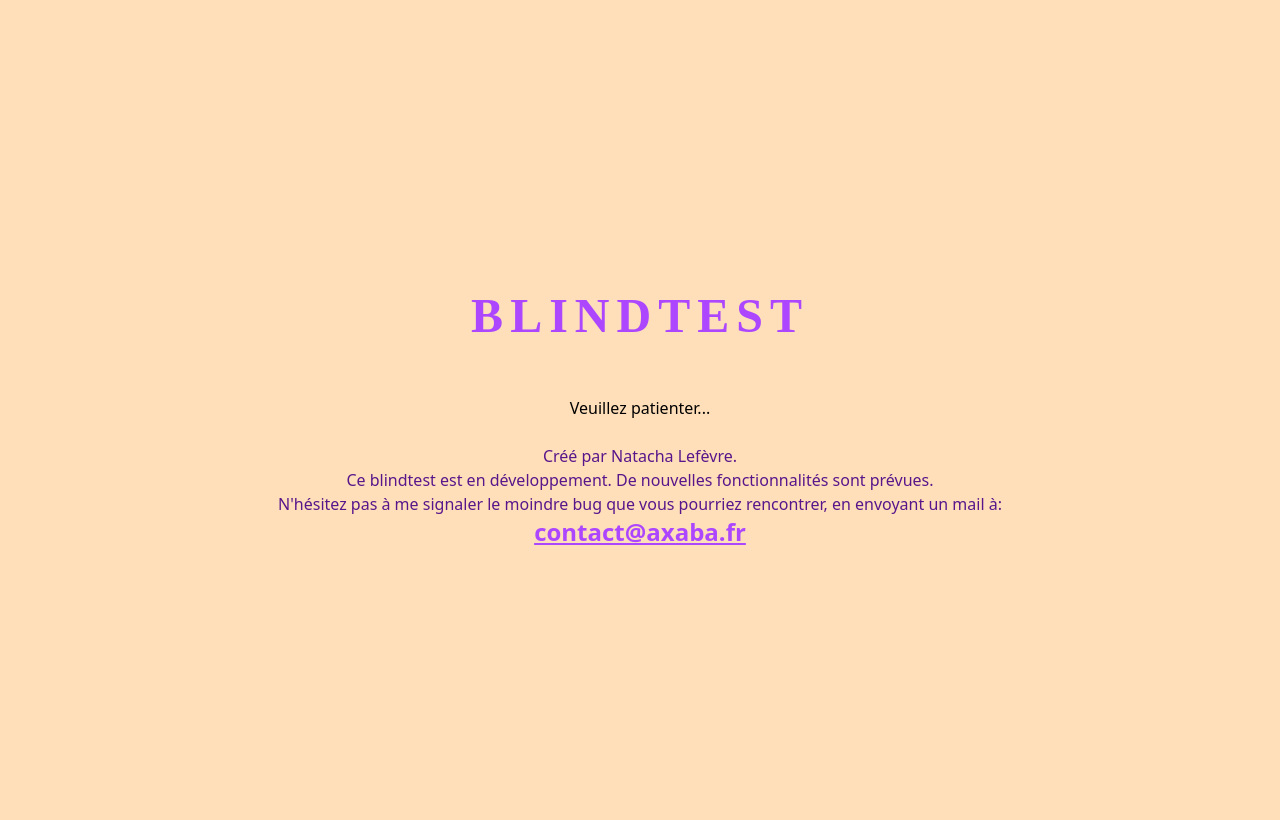
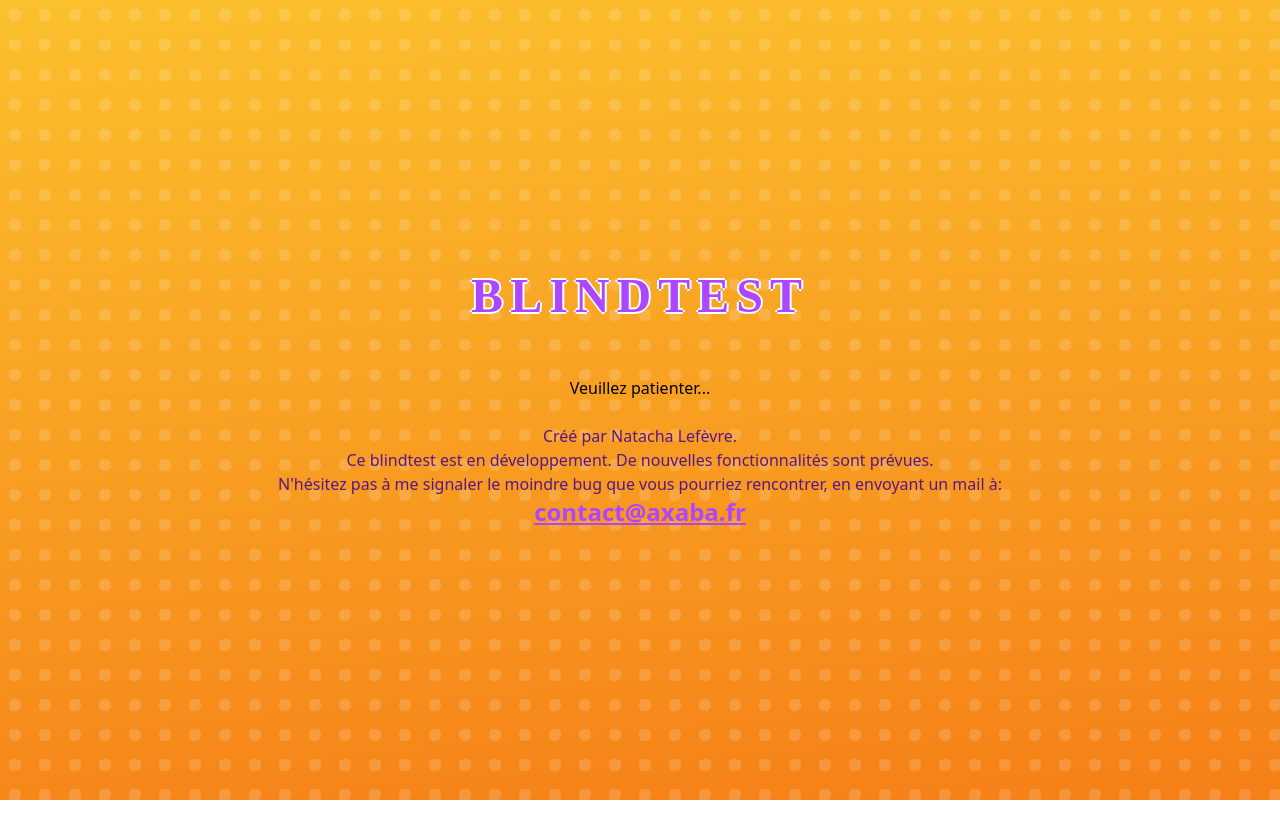
Before and after one commit to NatachaLefevre/Blindtest, a React (Vite) app in the folder frontend/: page / in a window 1280 px wide. Built offline with nearby package versions, Linux system fonts and the light colour scheme; no server answers; the database is empty.

Commit message:
feat: Background tramé

```diff
--- a/frontend/src/App.tsx
+++ b/frontend/src/App.tsx
@@ -4,13 +4,13 @@ import './styles/App.css'
 
 export default function App() {
   return (
-    <div className="min-h-screen flex flex-col items-center justify-center mt-5 gap-6 ">
-      <h1 className="text-5xl text-purple-500 font-bold text-center">
+    <div className="min-h-screen flex flex-col items-center justify-center gap-6 ">
+      <h1 className="text-5xl text-purple-500 font-bold text-center font-outline-2">
         BLINDTEST
       </h1>
 
       <Blindtest />
-      <p className="text-1xl text-purple-900 text-center">Créé par Natacha Lefèvre.<br/>
+      <footer className="text-1xl text-purple-900 text-center">Créé par Natacha Lefèvre.<br/>
       Ce blindtest est en développement. De nouvelles fonctionnalités sont prévues.<br />
         N'hésitez pas à me signaler le moindre bug que vous pourriez rencontrer, en envoyant un mail à: <br />
         <a
@@ -18,7 +18,7 @@ export default function App() {
           className="text-2xl text-purple-500 font-bold underline hover:text-purple-700">
           contact@axaba.fr
         </a>
-      </p>
+      </footer>
 
     </div>
   );
--- a/frontend/src/components/Blindtest.tsx
+++ b/frontend/src/components/Blindtest.tsx
@@ -236,7 +236,7 @@ export default function Blindtest() {
   }
 
   return (
-    <div className="flex flex-col items-center p-5 space-y-10 bg-white rounded-lg shadow w-full max-w-3xl mx-auto mt-0">
+    <div className="flex flex-col items-center pt-5 pb-5 p-10 space-y-10 bg-white rounded-lg shadow w-full max-w-3xl mx-auto mt-0">
 
       {/* Mode Titre, ou Titre + Artiste */}
       <div className="flex flex-col gap-4 items-center mb-8">
--- a/frontend/src/styles/App.css
+++ b/frontend/src/styles/App.css
@@ -1,4 +1,5 @@
 h1 {
     font-family: "gluten";
     letter-spacing: 7px;
+    text-shadow: -2px 0 white, 0 2px white, 2px 0 white, 0 -2px white;
 }
--- a/frontend/src/styles/index.css
+++ b/frontend/src/styles/index.css
@@ -10,7 +10,18 @@
   font-variation-settings:"slnt" 0;
 }
 
+/* Fond dégradé et tramé */
 body {
-  background-color: #ffdfb9;
-  /* background:linear-gradient(to bottom, #ffdfb9 90%, #ac50bf 100%); */
+  background:
+    radial-gradient(circle, rgba(255, 255, 255, 0.15) 30%, transparent 21%) repeat,
+    linear-gradient(355deg, #f57f17, #fbc02d);
+  background-size: 30px 30px, 100% 100%;
 }
+
+/* Test points en diagonale */
+/* body {
+  background:
+    radial-gradient(circle, rgba(255,255,255,0.15) 20%, transparent 21%) 0 0 / 60px 60px repeat,
+    radial-gradient(circle, rgba(255,255,255,0.15) 20%, transparent 21%) 30px 30px / 60px 60px repeat,
+    linear-gradient(135deg, #f57f17, #fbc02d);
+} */
```
